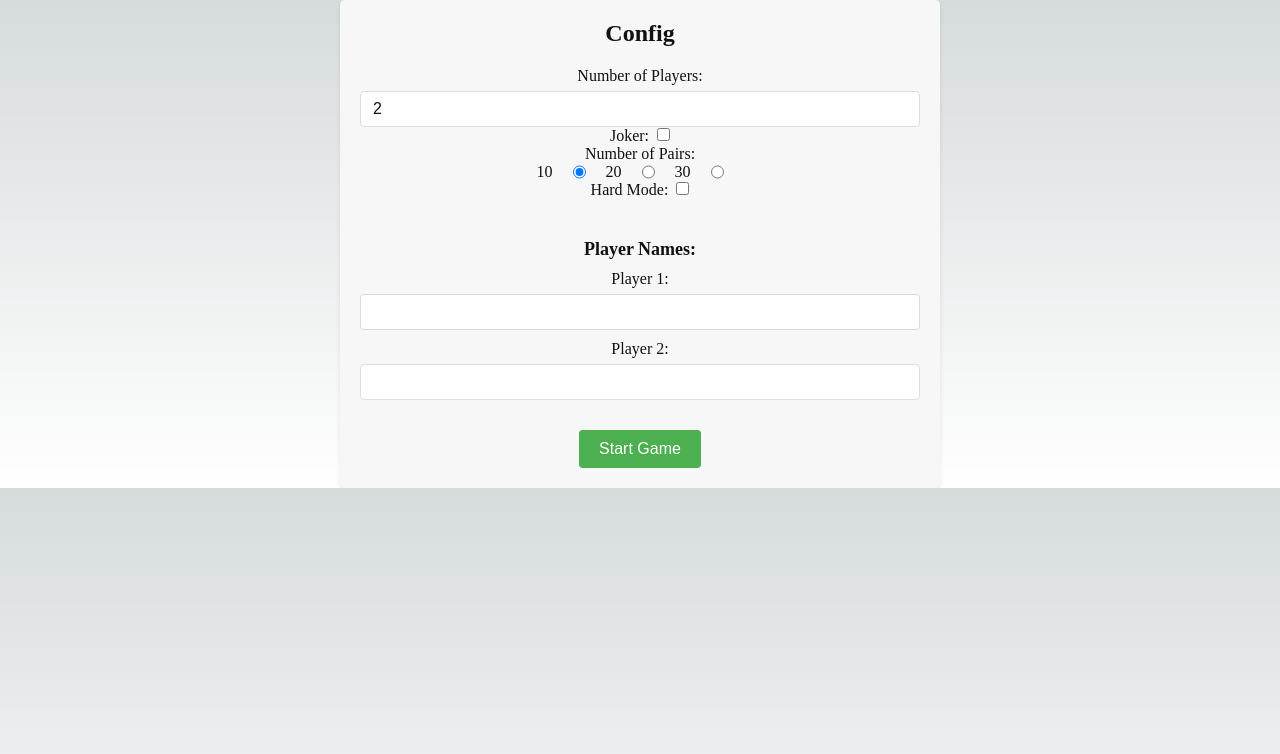
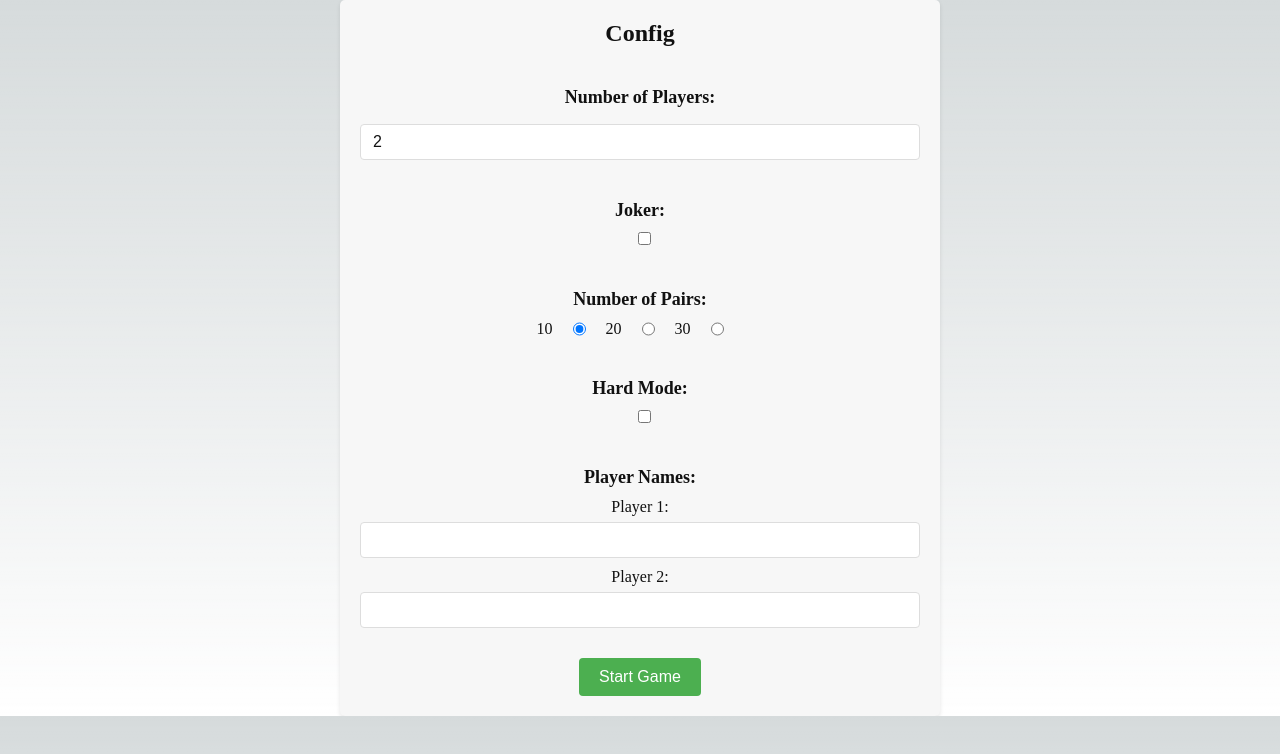
Before and after one commit to kobanagc/concentration-app, a Next.js app in the folder src/: page /config in a window 1280 px wide. Shown: the top 754 px of the page. Built offline with nearby package versions, Linux system fonts and the light colour scheme.

Commit message:
💄 update styles

```diff
--- a/src/pages/config.tsx
+++ b/src/pages/config.tsx
@@ -97,7 +97,7 @@ const Config = () => {
         <h1 className={styles.title}>Config</h1>
         <form onSubmit={handleSubmit}>
           <label>
-            Number of Players:
+            <h2 className={styles.subtitle}>Number of Players:</h2>
             <input
               type="number"
               value={numPlayers}
@@ -109,7 +109,7 @@ const Config = () => {
           </label>
 
           <label>
-            Joker:
+            <h2 className={styles.subtitle}>Joker:</h2>
             <input
               type="checkbox"
               checked={isJokerIncluded}
@@ -119,9 +119,7 @@ const Config = () => {
           </label>
 
           <label>
-            <div>
-              Number of Pairs:
-            </div>
+            <h2 className={styles.subtitle}>Number of Pairs:</h2>
             <div className={styles.radios}>
               {numPairsOptions.map((npo, index) => (
                 <>
@@ -141,7 +139,7 @@ const Config = () => {
           </label>
 
           <label>
-            Hard Mode:
+          <h2 className={styles.subtitle}>Hard Mode:</h2>
             <input
               type="checkbox"
               checked={isHardMode}
```
